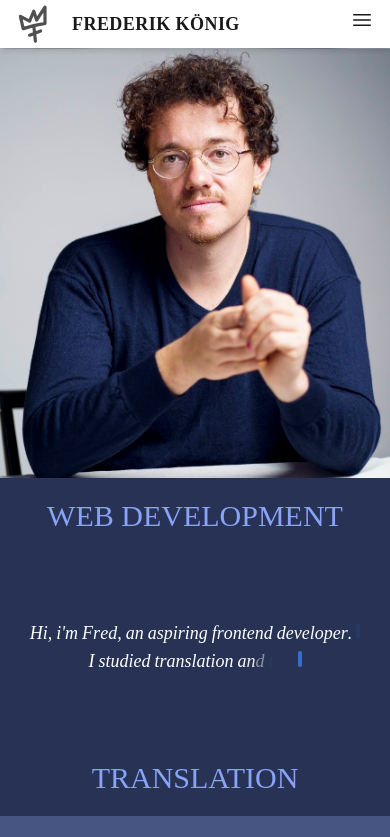
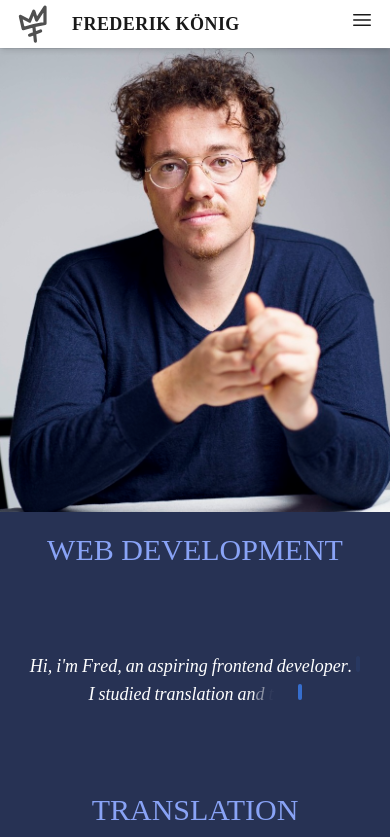
Before and after one commit to Fredmpk/Portfolio, a Next.js app: page / in a window 390 px wide. Shown: the top 837 px of the page. Built offline with nearby package versions, Linux system fonts and the light colour scheme.

Commit message:
changed hero size again

```diff
--- a/src/app/components/hero.tsx
+++ b/src/app/components/hero.tsx
@@ -39,9 +39,9 @@ export default function Hero() {
 "
     >
       <div
-        className={`bg-[url('/images/hero-bg-sm.png')] md:bg-[url('/images/hero-bg.jpg')] bg-cover bg-center h-[51vh] sm:h-[60vh] md:w-1/2 md:h-[90vh]`}
+        className={`bg-[url('/images/hero-bg-sm.png')] md:bg-[url('/images/hero-bg.jpg')] bg-cover bg-center h-[55vh] sm:h-[60vh] md:w-1/2 md:h-[90vh]`}
       />
-      <div className="md:w-1/2 h-[40vh] sm:h-[35vh] md:h-auto flex flex-col items-center justify-between py-5 sm:py-10 md:py-28">
+      <div className="md:w-1/2 h-[45vh] sm:h-[35vh] md:h-auto flex flex-col items-center justify-between pt-5 pb-16 sm:py-10 md:py-28">
         <h1
           style={{ transitionDuration: "700ms" }}
           className={`text-bluewhite text-3xl text-center transition-all ease-out ${
```
